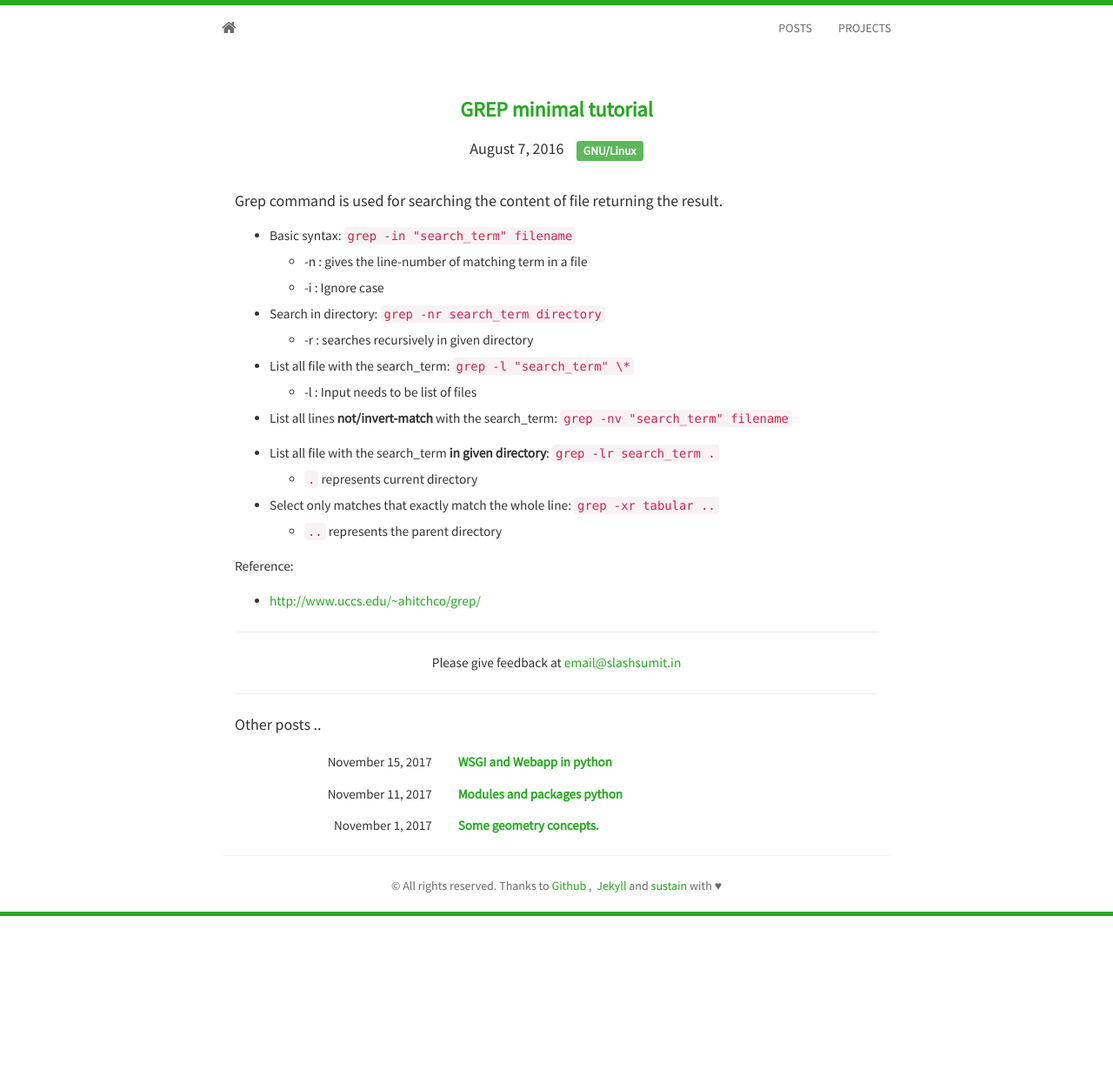
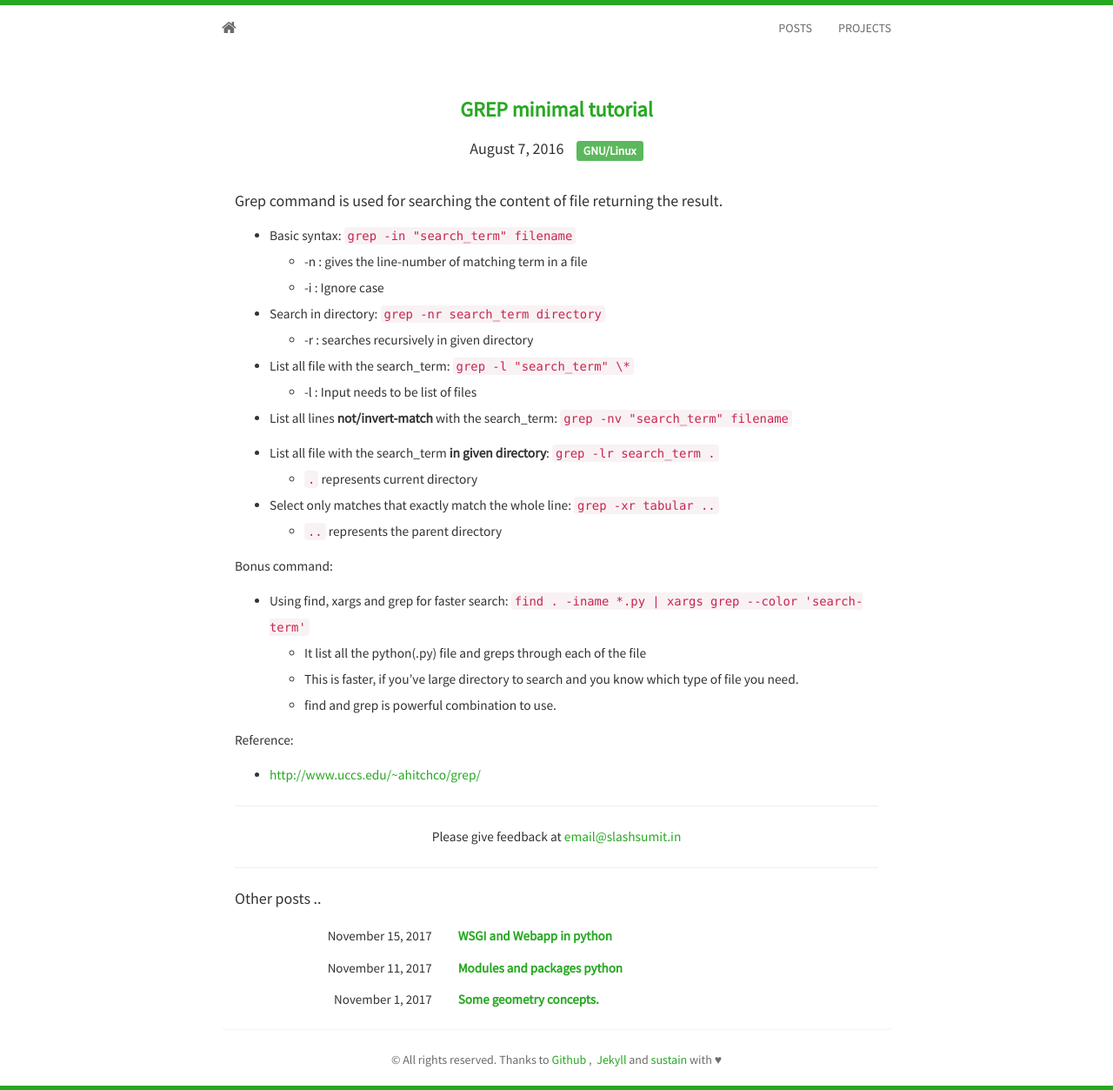
Before and after one commit to murarisumit/murarisumit.github.io, a Jekyll site: the page built from _posts/2016-08-07-grep-minimal-tutorial.md, in a window 1280 px wide. Shown: the whole page at 87% size. Built offline with Jekyll 4.4.1, drawn with Linux system fonts in a browser that asks for light colours; nearby versions of some CDN libraries; before the commit the page ends 1053 px from its top, so only the background shows below that.

Commit message:
added bonus command for grep

```diff
--- a/_posts/2016-08-07-grep-minimal-tutorial.md
+++ b/_posts/2016-08-07-grep-minimal-tutorial.md
@@ -23,5 +23,12 @@ tags:
 * Select only matches that exactly match the whole line: `grep -xr tabular ..`
   * `..` represents the parent directory
 
+Bonus command:
+
+* Using find, xargs and grep for faster search: `find . -iname *.py | xargs grep --color 'search-term'`
+    * It list all the python(.py) file and greps through each of the file
+    * This is faster, if you've large directory to search and you know which type of file you need.
+    * find and grep is powerful combination to use.
+
 Reference:
 * [http://www.uccs.edu/~ahitchco/grep/](http://www.uccs.edu/~ahitchco/grep/)
```
